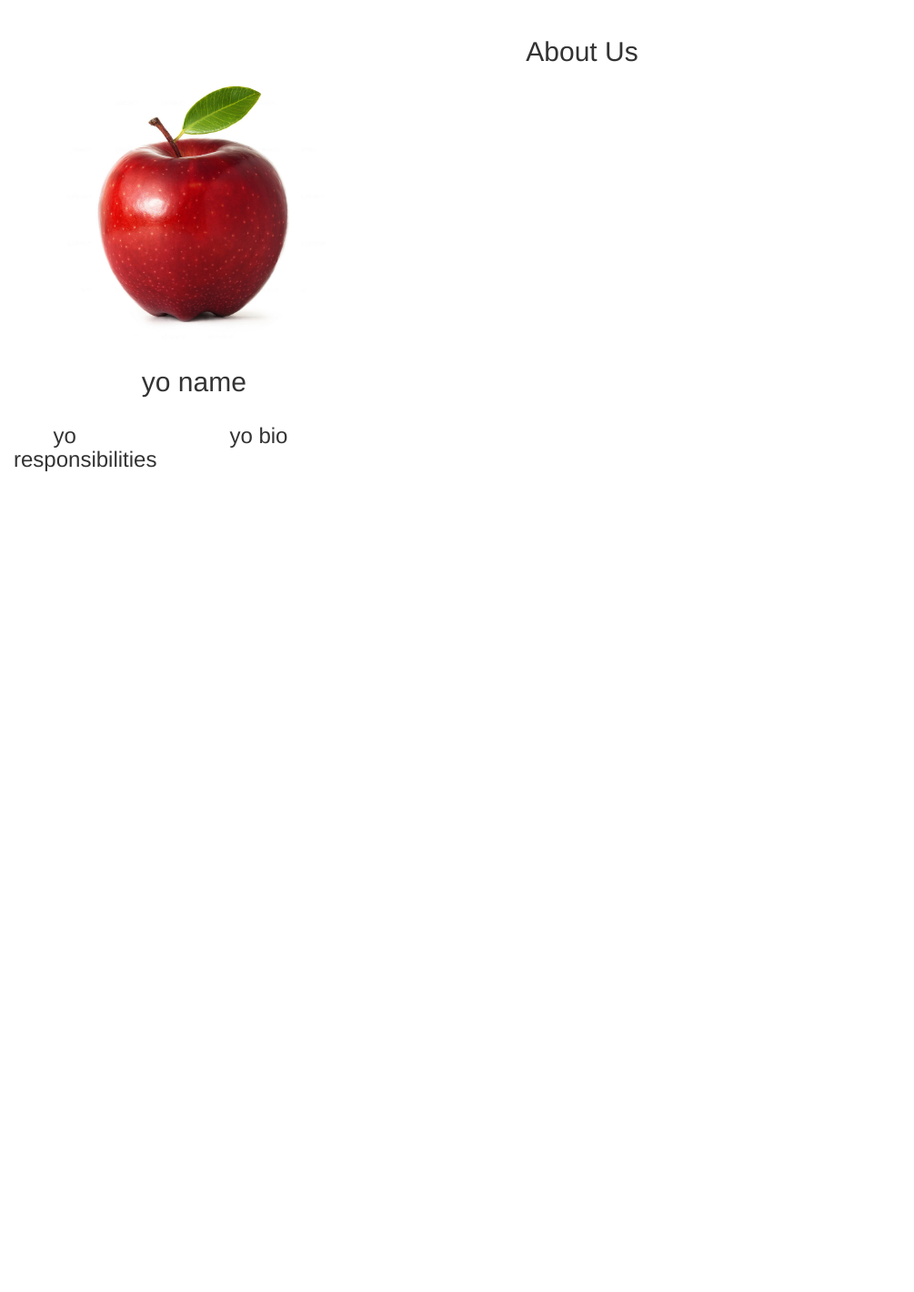
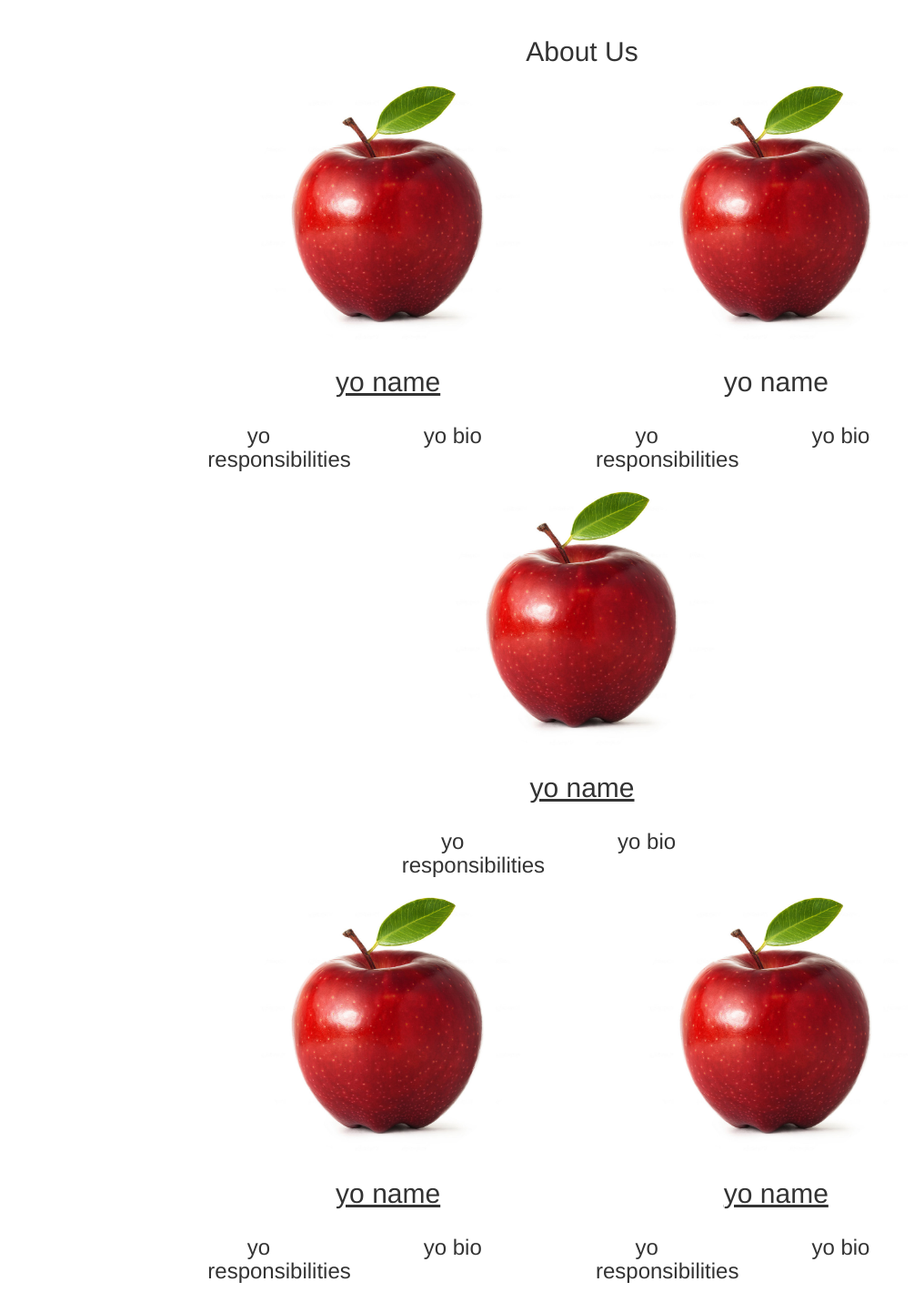
Before and after one commit to Sethalopod/cs373-idb, a Flask app: page /about in a window 1280 px wide. Shown: the part 52-1472 px from the top of the page at 91% size, without its empty margins (0-1005 px from the left). Before the commit the page ends 570 px from the top, so only its background shows below. Run offline with Flask 2, Linux system fonts and the light colour scheme; some libraries are stand-ins or nearby versions.

Commit message:
Build structure for about page (more test apples)

```diff
--- a/app/templates/about.html
+++ b/app/templates/about.html
@@ -27,60 +27,169 @@
       </div>
     </div>
   </div>
+
   <div class="container-fluid">
+    <!-- member 1/2 row -->
     <div class="row">
-      <div class = "col-offset-2 col-md-4 col-xs-12">
-        <!-- Member 1 -->
 
+      <!-- Member 1 col-->
+      <div class = "col-md-offset-2 col-md-4 col-xs-12">
+        <!-- Picture Row -->
         <div class="row">
           <div class="col-md-12 col-xs-12">
             <img src="/static/images/apple.jpg" class="img-circle center-block profile">
           </div>
         </div>
-
+        <!-- Name  Row -->
         <div class-"row">
-
           <div class="col-md-12 col-xs-12">
-  <!--           Name -->
-              <h2 class="text-center">yo name</h2>
-
+            <h2 class="text-center"><u>yo name</u></h2>
           </div>
         </div>
-
-
+        <!-- Resposibilities/Bio Row -->
         <div class="row">
+          <!-- Responsibilities, commits, issues, unit tests col -->
           <div class="col-md-4 col-xs-6">
             <h3 class="text-center">yo responsibilities</h3>
-  <!--             Responsibilities, commits, issues, unit tests -->
           </div>
+
+          <!-- bio col -->
           <div class="col-md-8 col-xs-6">
             <h3 class="text-center">yo bio</h3>
-  <!--             // bio -->
+          </div>
+        </div>
+      </div>
+      <!-- end member 1 col -->
+
+      <!-- Member 2 col-->
+      <div class = "col-md-4 col-xs-12">
+        <!-- picture row -->
+        <div class="row">
+          <div class="col-md-12 col-xs-12">
+            <img src="/static/images/apple.jpg" class="img-circle center-block profile">
+          </div>
+        </div>
+        <!-- Name row -->
+        <div class-"row">
+          <div class="col-md-12 col-xs-12">
+            <h2 class="text-center">yo name</h2>
+          </div>
+        </div>
+        <!-- Responsibilities/Bio Row  -->
+        <div class="row">
+          <!-- Resposibilities... col -->
+          <div class="col-md-4 col-xs-6">
+            <h3 class="text-center">yo responsibilities</h3>
+          </div>
+          <!-- bio col -->
+          <div class="col-md-8 col-xs-6">
+            <h3 class="text-center">yo bio</h3>
+          </div>
+        </div>
+        <!-- end of bio/reponsibility row -->
+      </div>
+      <!-- end of member 2 column -->
+    </div>
+    <!-- end of member 1/2 row -->
+
+    <!-- start of member 5 row -->
+    <div class="row">
+      <!-- member 5 column -->
+      <div class="col-md-offset-4 col-md-4 col-xs-12">
+        <!-- Picture Row -->
+        <div class="row">
+          <div class="col-md-12 col-xs-12">
+            <img src="/static/images/apple.jpg" class="img-circle center-block profile">
+          </div>
+        </div>
+        <!-- Name  Row -->
+        <div class-"row">
+          <div class="col-md-12 col-xs-12">
+            <h2 class="text-center"><u>yo name</u></h2>
+          </div>
+        </div>
+        <!-- Resposibilities/Bio Row -->
+        <div class="row">
+          <!-- Responsibilities, commits, issues, unit tests col -->
+          <div class="col-md-4 col-xs-6">
+            <h3 class="text-center">yo responsibilities</h3>
+          </div>
+
+          <!-- bio col -->
+          <div class="col-md-8 col-xs-6">
+            <h3 class="text-center">yo bio</h3>
+          </div>
+        </div>
+      </div>
+    </div>
+    <!-- end of member 5 row -->
+
+    <!-- start of member 3/4 row -->
+    <div class="row">
+      <!-- member 3 col -->
+      <div class="col-md-offset-2 col-md-4 col-xs-12">
+        <!-- Picture Row -->
+        <div class="row">
+          <div class="col-md-12 col-xs-12">
+            <img src="/static/images/apple.jpg" class="img-circle center-block profile">
+          </div>
+        </div>
+        <!-- Name  Row -->
+        <div class-"row">
+          <div class="col-md-12 col-xs-12">
+            <h2 class="text-center"><u>yo name</u></h2>
+          </div>
+        </div>
+        <!-- Resposibilities/Bio Row -->
+        <div class="row">
+          <!-- Responsibilities, commits, issues, unit tests col -->
+          <div class="col-md-4 col-xs-6">
+            <h3 class="text-center">yo responsibilities</h3>
+          </div>
+
+          <!-- bio col -->
+          <div class="col-md-8 col-xs-6">
+            <h3 class="text-center">yo bio</h3>
           </div>
         </div>
 
       </div>
 
-
-      </div>
-      <div class = "col-md-4 col-xs-12">
-      <!-- Member 2 -->
+      <!-- member 4 col -->
+      <div class="col-md-4 col-xs-12">
+        <!-- Picture Row -->
+        <div class="row">
+          <div class="col-md-12 col-xs-12">
+            <img src="/static/images/apple.jpg" class="img-circle center-block profile">
           </div>
         </div>
-     <div class="row">
-      <div class = "col-offset-2 col-md-4 col-xs-12">
-      <!-- Member 3 -->
-      </div>
-      <div class = "col-md-4 col-xs-12">
-      <!-- Member 4 -->
+        <!-- Name  Row -->
+        <div class-"row">
+          <div class="col-md-12 col-xs-12">
+            <h2 class="text-center"><u>yo name</u></h2>
           </div>
         </div>
+        <!-- Resposibilities/Bio Row -->
         <div class="row">
-      <div class = "col-offset-4 col-md-4 col-xs-12">
-      <!-- Member 5 -->
+          <!-- Responsibilities, commits, issues, unit tests col -->
+          <div class="col-md-4 col-xs-6">
+            <h3 class="text-center">yo responsibilities</h3>
+          </div>
+
+          <!-- bio col -->
+          <div class="col-md-8 col-xs-6">
+            <h3 class="text-center">yo bio</h3>
           </div>
         </div>
       </div>
+    </div>
+    <!-- end of member 3/4 row -->
+
+
+
+
+  </div>
+  <!-- end of container -->
 </body>
 
 <!--Remaining section-->
```
Lines whose indentation alone changed are shown as unchanged.
